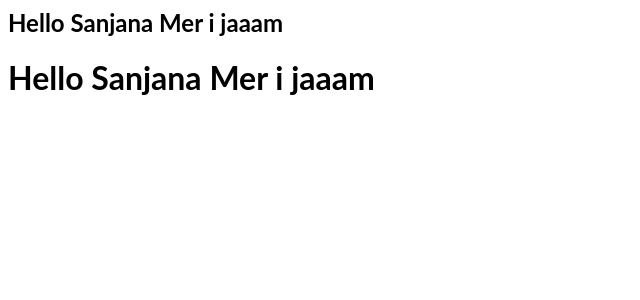
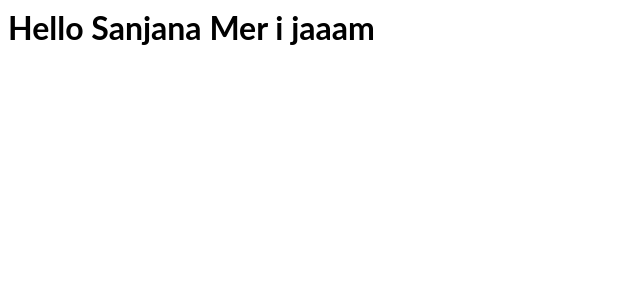
Before and after one commit to Vaibhav522/ecommerce, a React (Create React App) app: page / in a window 1280 px wide. Shown: the top 300 px of the page, without its empty margins (0-640 px from the left). Built offline with nearby package versions, Linux system fonts and the light colour scheme.

Commit message:
1 file modified

```diff
--- a/src/Component/Home/Top/topbar.js
+++ b/src/Component/Home/Top/topbar.js
@@ -4,7 +4,7 @@ import "./topbar.css";
 export default function Topbar() {
   return (
     <section id="top">
-      <h1>Hello Sanjana Mer i jaaam </h1>
+
     </section>
   );
 }
```
